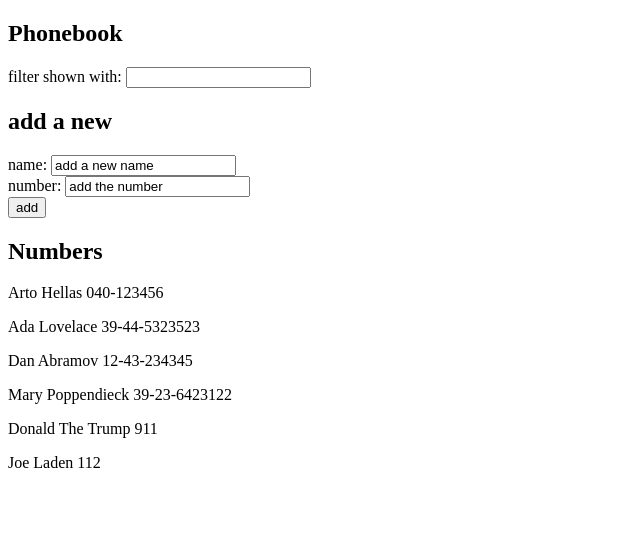
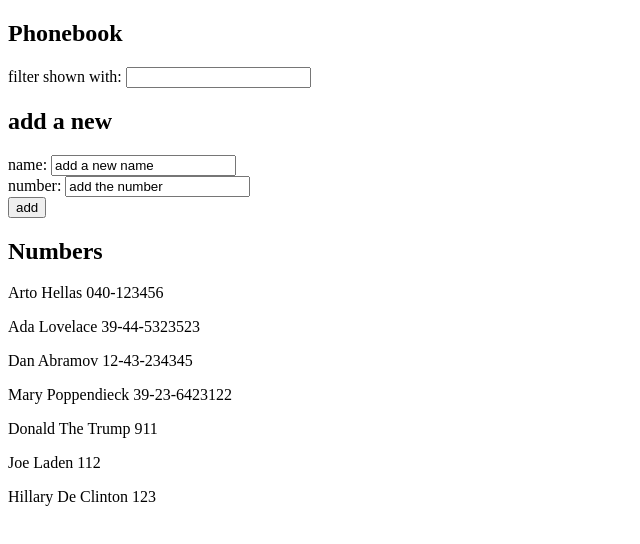
Before and after one commit to PeterBrw/fullstackopen, a React (Create React App) app in the folder part2/phonebook/: page / in a window 1280 px wide. Shown: the top 544 px of the page, without its empty margins (0-640 px from the left). Built offline with nearby package versions, Linux system fonts and the light colour scheme; data requests are answered from the project's data file.

Commit message:
part2 2.16

```diff
--- a/part2/phonebook/db.json
+++ b/part2/phonebook/db.json
@@ -29,6 +29,11 @@
       "name": "Joe Laden",
       "number": "112",
       "id": 6
+    },
+    {
+      "name": "Hillary De Clinton",
+      "number": "123",
+      "id": 7
     }
   ]
 }
--- a/part2/phonebook/src/App.js
+++ b/part2/phonebook/src/App.js
@@ -1,5 +1,5 @@
 import React, { useState, useEffect } from 'react'
-import axios from 'axios'
+import { getAll, create } from '../src/services/persons'
 import Header from './components/Header'
 import PersonForm from './components/PersonForm'
 import Filter from './components/Filter'
@@ -12,9 +12,7 @@ const App = () => {
 	const [filter, setFilter] = useState('')
 
 	useEffect(() => {
-		axios.get('http://localhost:3001/persons').then((response) => {
-			setPersons(response.data)
-		})
+		getAll().then((initPersons) => setPersons(initPersons))
 	}, [])
 
 	const addName = (e) => {
@@ -43,13 +41,13 @@ const App = () => {
 		}
 
 		const newPerson = { name: newName, number: newNumber }
-		axios.post('http://localhost:3001/persons', newPerson)
-			.then(response => {
-				newPersons.push(response.data)
-				setPersons(newPersons)
-				setNewName('')
-				setNewNumber('')
-			})
+
+		create(newPerson).then((personAdded) => {
+			newPersons.push(personAdded)
+			setPersons(newPersons)
+			setNewName('')
+			setNewNumber('')
+		})
 	}
 
 	const handleNameChange = (e) => setNewName(e.target.value)
--- /dev/null
+++ b/part2/phonebook/src/services/persons.js
@@ -0,0 +1,12 @@
+import axios from 'axios'
+const baseUrl = 'http://localhost:3001/persons'
+
+export const getAll = () => {
+	const request = axios.get(baseUrl)
+	return request.then((response) => response.data)
+}
+
+export const create = (newObject) => {
+	const request = axios.post(baseUrl, newObject)
+	return request.then((response) => response.data)
+}
```
